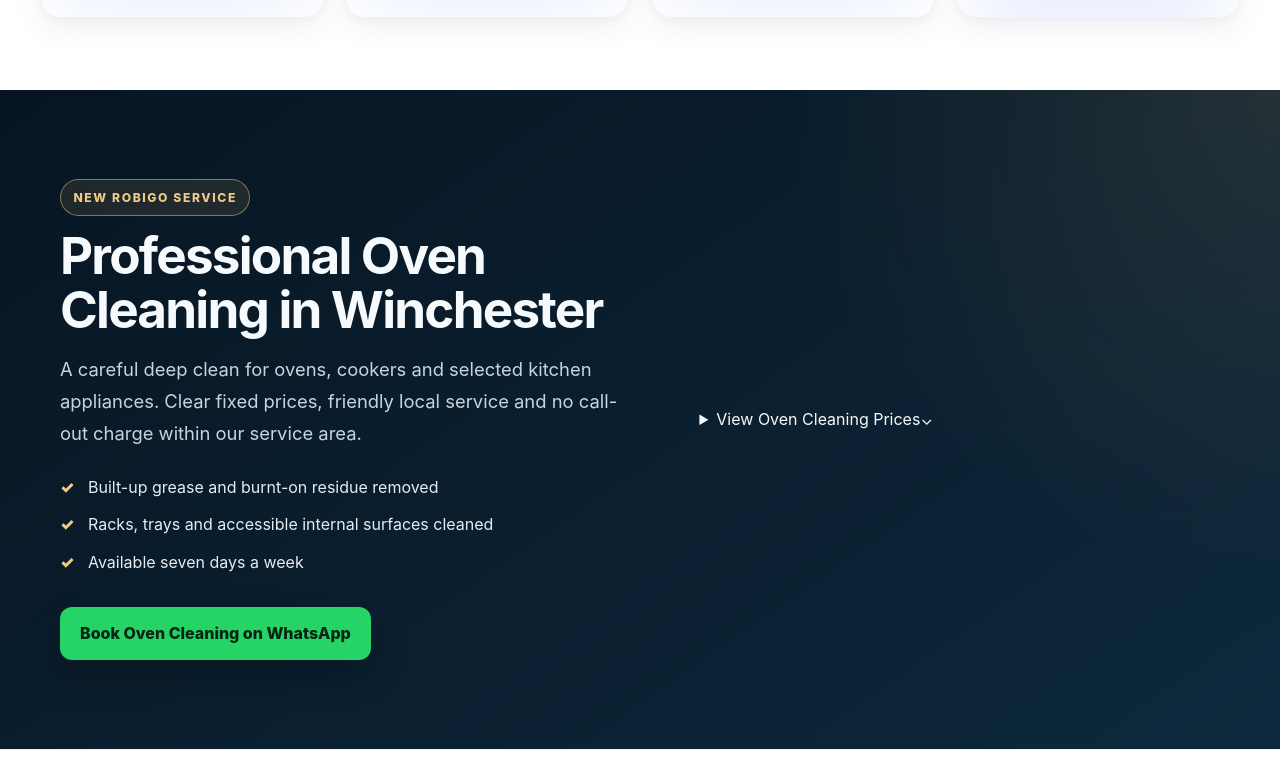
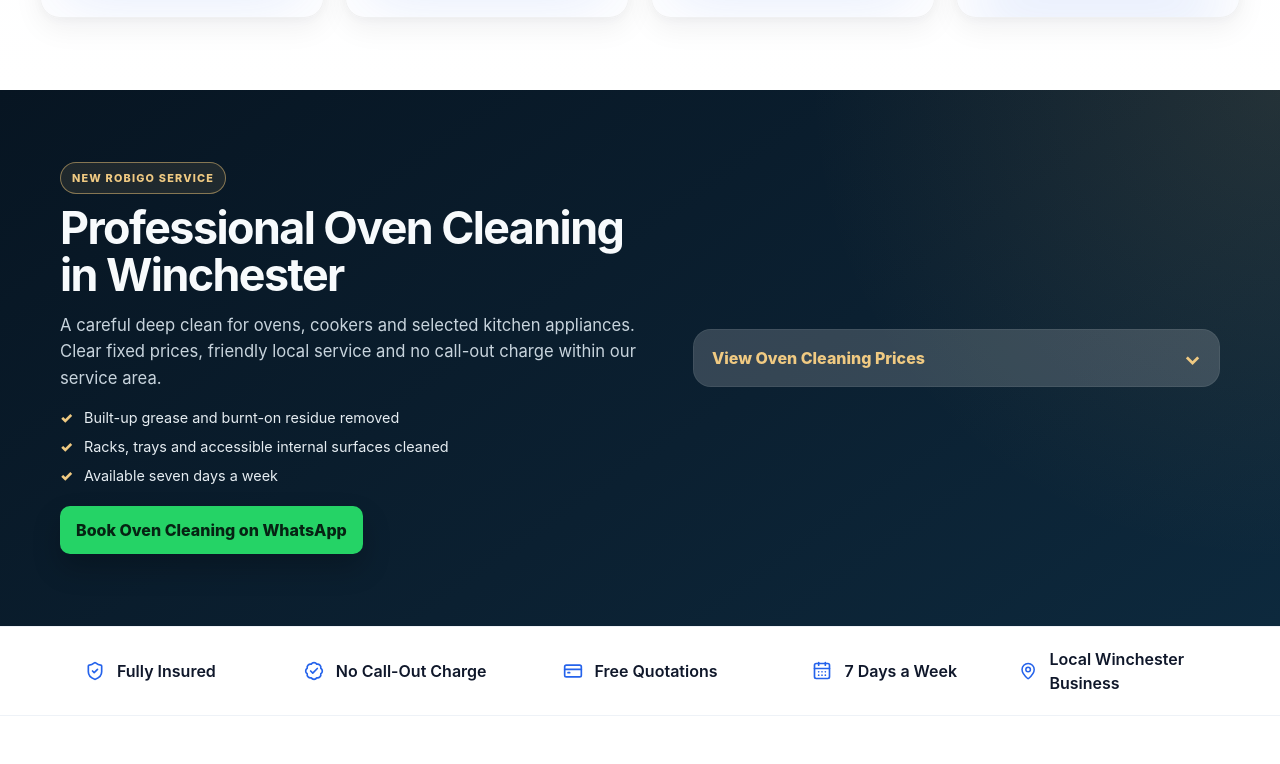
Before and after one commit to Robigo1977/ROBIGO-V5, a React (Vite) app: page / in a window 1280 px wide. Shown: the part 1556-2320 px from the top of the page. Built offline with nearby package versions, Linux system fonts and the light colour scheme.

Commit message:
Compact oven section and collapse prices

```diff
--- a/src/components/sections/OvenCleaning/OvenCleaning.module.css
+++ b/src/components/sections/OvenCleaning/OvenCleaning.module.css
@@ -1,29 +1,25 @@
 .section {
-  padding: clamp(4rem, 7vw, 7rem) 1.25rem;
+  padding: clamp(2.75rem, 6vw, 4.5rem) 1.25rem;
   background:
     radial-gradient(circle at top right, rgba(214, 170, 93, 0.12), transparent 34%),
     linear-gradient(145deg, #071522 0%, #0b2031 58%, #0d293d 100%);
   color: #f7fafc;
 }
 
-.inner,
-.urgentGrid {
+.inner {
   width: min(1160px, 100%);
   margin: 0 auto;
-}
-
-.inner {
   display: grid;
   grid-template-columns: minmax(0, 1.05fr) minmax(340px, 0.95fr);
-  gap: clamp(2rem, 5vw, 5rem);
+  gap: clamp(1.5rem, 4vw, 3.5rem);
   align-items: center;
 }
 
 .intro h2 {
   max-width: 720px;
-  margin: 0.8rem 0 1rem;
-  font-size: clamp(2rem, 4vw, 3.55rem);
-  line-height: 1.05;
+  margin: 0.65rem 0 0.75rem;
+  font-size: clamp(1.85rem, 3.5vw, 3rem);
+  line-height: 1.06;
   letter-spacing: -0.035em;
 }
 
@@ -31,18 +27,18 @@
   max-width: 680px;
   margin: 0;
   color: #c8d4dd;
-  font-size: clamp(1rem, 1.5vw, 1.15rem);
-  line-height: 1.75;
+  font-size: clamp(0.95rem, 1.3vw, 1.05rem);
+  line-height: 1.6;
 }
 
 .badge,
 .urgentBadge {
   display: inline-flex;
-  padding: 0.52rem 0.78rem;
+  padding: 0.45rem 0.68rem;
   border-radius: 999px;
-  font-size: 0.76rem;
+  font-size: 0.68rem;
   font-weight: 800;
-  letter-spacing: 0.13em;
+  letter-spacing: 0.11em;
 }
 
 .badge {
@@ -53,8 +49,8 @@
 
 .benefits {
   display: grid;
-  gap: 0.8rem;
-  margin: 1.6rem 0 2rem;
+  gap: 0.55rem;
+  margin: 1rem 0 1.25rem;
   padding: 0;
   list-style: none;
   color: #e6edf2;
@@ -62,8 +58,9 @@
 
 .benefits li {
   position: relative;
-  padding-left: 1.75rem;
-  line-height: 1.55;
+  padding-left: 1.5rem;
+  font-size: 0.9rem;
+  line-height: 1.4;
 }
 
 .benefits li::before {
@@ -79,9 +76,9 @@
   display: inline-flex;
   align-items: center;
   justify-content: center;
-  min-height: 52px;
-  padding: 0.9rem 1.25rem;
-  border-radius: 12px;
+  min-height: 44px;
+  padding: 0.75rem 1rem;
+  border-radius: 10px;
   font-weight: 850;
   text-decoration: none;
 }
@@ -89,95 +86,133 @@
 .cta {
   background: #25d366;
   color: #062313;
-  box-shadow: 0 16px 35px rgba(0, 0, 0, 0.24);
+  box-shadow: 0 14px 28px rgba(0, 0, 0, 0.22);
+}
+
+.priceDropdown {
+  overflow: hidden;
+  border: 1px solid rgba(255, 255, 255, 0.16);
+  border-radius: 18px;
+  background: rgba(255, 255, 255, 0.08);
+}
+
+.priceSummary {
+  display: flex;
+  align-items: center;
+  justify-content: space-between;
+  gap: 1rem;
+  padding: 1rem 1.1rem;
+  cursor: pointer;
+  list-style: none;
+  background: rgba(255, 255, 255, 0.1);
+  color: #f0ca82;
+  font-weight: 850;
+}
+
+.priceSummary::-webkit-details-marker {
+  display: none;
+}
+
+.summaryIcon {
+  font-size: 1.35rem;
+  line-height: 1;
+  transition: transform 180ms ease;
+}
+
+.priceDropdown[open] .summaryIcon {
+  transform: rotate(180deg);
+}
+
+.dropdownContent {
+  display: grid;
+  gap: 0.75rem;
+  padding: 0.75rem;
 }
 
 .pricing {
   overflow: hidden;
-  border: 1px solid rgba(255, 255, 255, 0.13);
-  border-radius: 22px;
-  background: rgba(255, 255, 255, 0.965);
+  border-radius: 15px;
+  background: rgba(255, 255, 255, 0.97);
   color: #102131;
-  box-shadow: 0 28px 70px rgba(0, 0, 0, 0.32);
 }
 
 .pricingHeader,
 .priceRow {
   display: grid;
   grid-template-columns: 1fr auto;
-  gap: 1rem;
+  gap: 0.8rem;
   align-items: center;
 }
 
 .pricingHeader {
-  padding: 1rem 1.3rem;
+  padding: 0.75rem 0.9rem;
   background: #d6aa5d;
   color: #142332;
-  font-size: 0.74rem;
+  font-size: 0.68rem;
   font-weight: 900;
-  letter-spacing: 0.12em;
+  letter-spacing: 0.1em;
   text-transform: uppercase;
 }
 
 .priceRow {
-  padding: 1.05rem 1.3rem;
+  padding: 0.72rem 0.9rem;
   border-bottom: 1px solid #e8edf1;
 }
 
 .priceRow strong:first-child {
   display: block;
-  font-size: 1.02rem;
+  font-size: 0.9rem;
 }
 
 .priceRow small {
   display: block;
-  margin-top: 0.22rem;
+  margin-top: 0.18rem;
   color: #687987;
-  font-size: 0.82rem;
+  font-size: 0.72rem;
 }
 
 .price {
   color: #0b273b;
-  font-size: 1.35rem;
+  font-size: 1.05rem;
 }
 
 .smallPrint {
   margin: 0;
-  padding: 1rem 1.3rem 1.15rem;
+  padding: 0.75rem 0.9rem;
   background: #f4f7f9;
   color: #657684;
-  font-size: 0.78rem;
-  line-height: 1.55;
+  font-size: 0.7rem;
+  line-height: 1.4;
 }
 
 .urgentGrid {
   display: grid;
   grid-template-columns: repeat(2, minmax(0, 1fr));
-  gap: 1.25rem;
-  margin-top: 2rem;
+  gap: 0.65rem;
 }
 
 .urgentCard {
-  position: relative;
-  overflow: hidden;
-  padding: 1.5rem;
-  border-radius: 20px;
-  box-shadow: 0 22px 48px rgba(0, 0, 0, 0.24);
-}
-
-.urgentCard h3 {
-  margin: 0.9rem 0 0.25rem;
-  font-size: 1.65rem;
+  padding: 0.8rem;
+  border-radius: 12px;
 }
 
 .urgentCard p {
-  margin: 0.7rem 0 1.25rem;
-  line-height: 1.6;
+  margin: 0.3rem 0 0.6rem;
+  font-size: 0.72rem;
+  line-height: 1.35;
 }
 
 .urgentPrice {
-  font-size: 1.5rem;
+  margin-top: 0.3rem;
+  font-size: 1.05rem;
   font-weight: 900;
+}
+
+.urgentCard a {
+  width: 100%;
+  min-height: 34px;
+  padding: 0.55rem 0.7rem;
+  font-size: 0.72rem;
 }
 
 .priorityCard {
@@ -212,24 +247,31 @@
 }
 
 @media (max-width: 820px) {
-  .inner,
-  .urgentGrid {
+  .inner {
     grid-template-columns: 1fr;
   }
 }
 
 @media (max-width: 520px) {
   .section {
-    padding-inline: 1rem;
+    padding: 2.35rem 1rem;
   }
 
-  .cta,
-  .urgentCard a {
+  .intro h2 {
+    font-size: 1.8rem;
+  }
+
+  .urgentGrid {
+    grid-template-columns: 1fr;
+  }
+
+  .cta {
     width: 100%;
   }
+}
 
-  .priceRow,
-  .pricingHeader {
-    padding-inline: 1rem;
+@media (prefers-reduced-motion: reduce) {
+  .summaryIcon {
+    transition: none;
   }
 }
```
